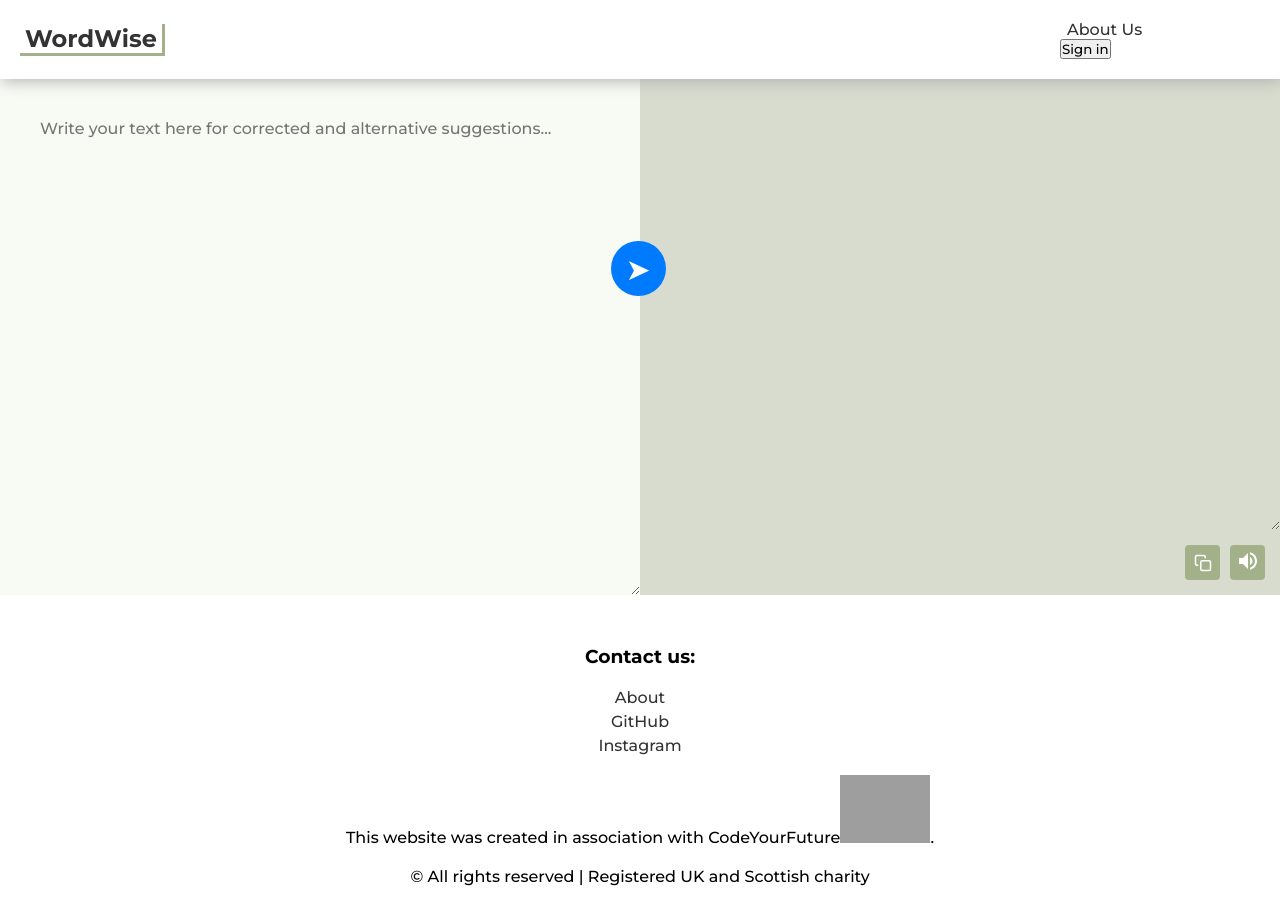
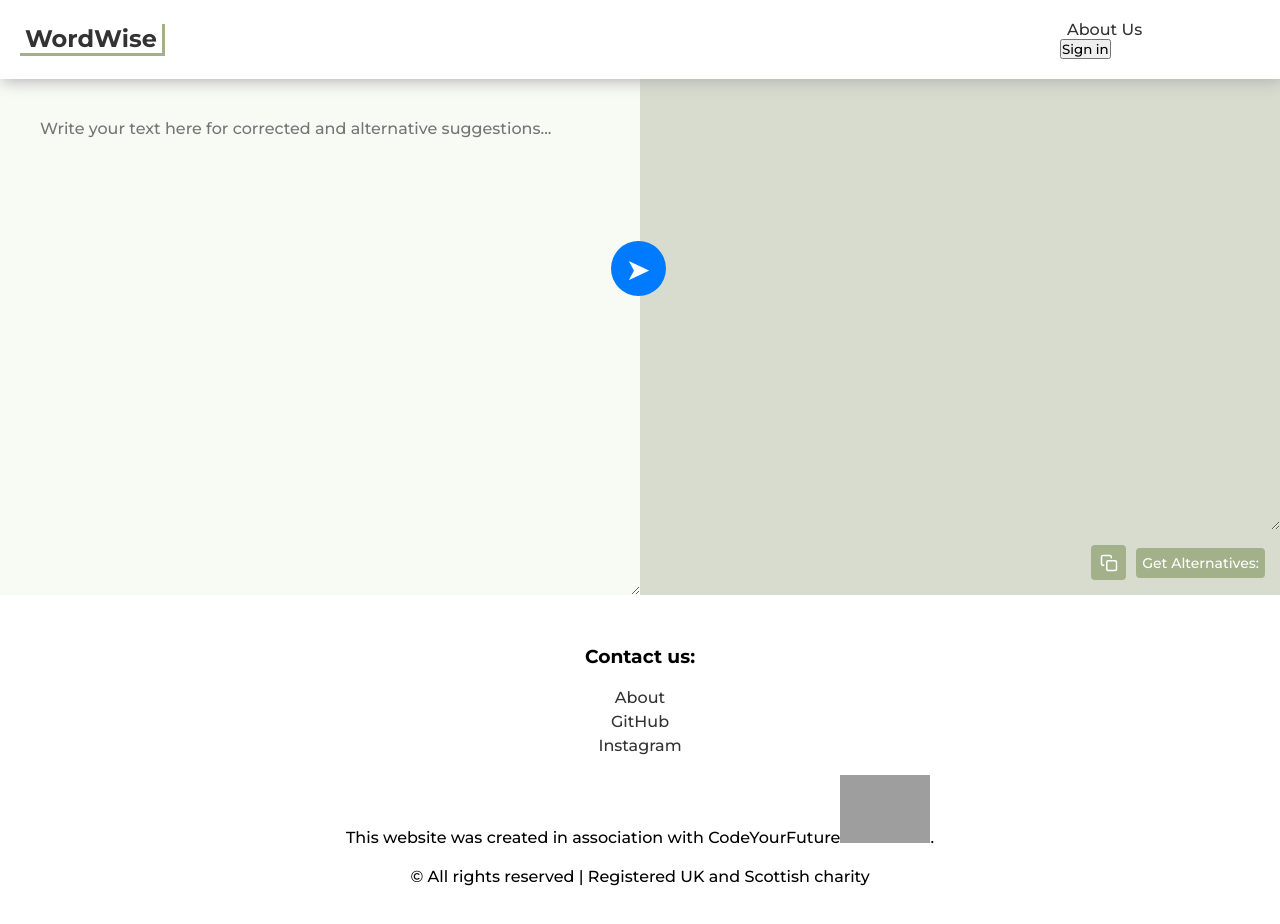
Before and after one commit to Bahare09/ldn9-fp-wordwise, a React (Create React App) app in the folder client/: page / in a window 1280 px wide. Shown: the top 924 px of the page. Built offline with nearby package versions, Linux system fonts and the light colour scheme; grey boxes are pictures that could not be loaded.

Commit message:
Update TextToSpeech.js

```diff
--- a/client/src/components/TextToSpeech.js
+++ b/client/src/components/TextToSpeech.js
@@ -1,37 +1,30 @@
-import React, { useState } from "react";
-import "./TextToSpeech.css";
-import VolumeUpIcon from "@mui/icons-material/VolumeUp";
+import React from "react";
+import "./AlternativeButton.css";
 
-const TextToSpeech = ({ outputValue, alternativeValue }) => {
-	const text = alternativeValue ? alternativeValue : outputValue;
-	const [volume, setVolume] = useState(1); // Initial volume set to 1
-
-	const handleVolumeChange = (event) => {
-		const newVolume = parseFloat(event.target.value);
-		setVolume(newVolume);
-	};
-
-	const handleSpeech = () => {
-		const speech = new SpeechSynthesisUtterance(text);
-		speech.volume = volume; // Set the volume
-		window.speechSynthesis.speak(speech);
+const AlternativeButton = ({ outputValue, setAlternativeValue }) => {
+	const getAlternatives = async () => {
+		try {
+			const response = await fetch("/api/alternatives", {
+				method: "POST",
+				headers: { "Content-Type": "application/json" },
+				body: JSON.stringify({ input: outputValue }),
+			});
+			if (response.ok) {
+				const alternative = await response.json();
+				setAlternativeValue(alternative);
+			} else {
+				console.log("Error: " + response.status);
+			}
+		} catch (error) {
+			console.error("Failed to fetch alternatives:", error);
+		}
 	};
 
 	return (
-		<div className="speech-container">
-			{/* <input
-				type="range"
-				min="0"
-				max="1"
-				step="0.01"
-				value={volume}
-				onChange={handleVolumeChange}
-			/> */}
-			<button className="text-to-speech-button" onClick={handleSpeech}>
-				<VolumeUpIcon />{" "}
-			</button>
-		</div>
+		<button onClick={getAlternatives} className="alternative-button">
+			Get Alternatives:
+		</button>
 	);
 };
 
-export default TextToSpeech;
+export default AlternativeButton;
```
